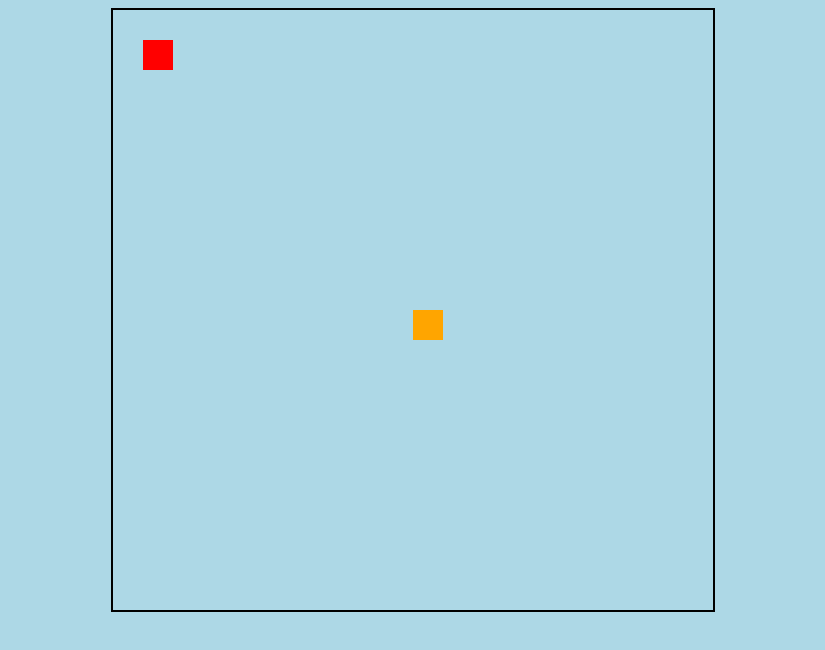
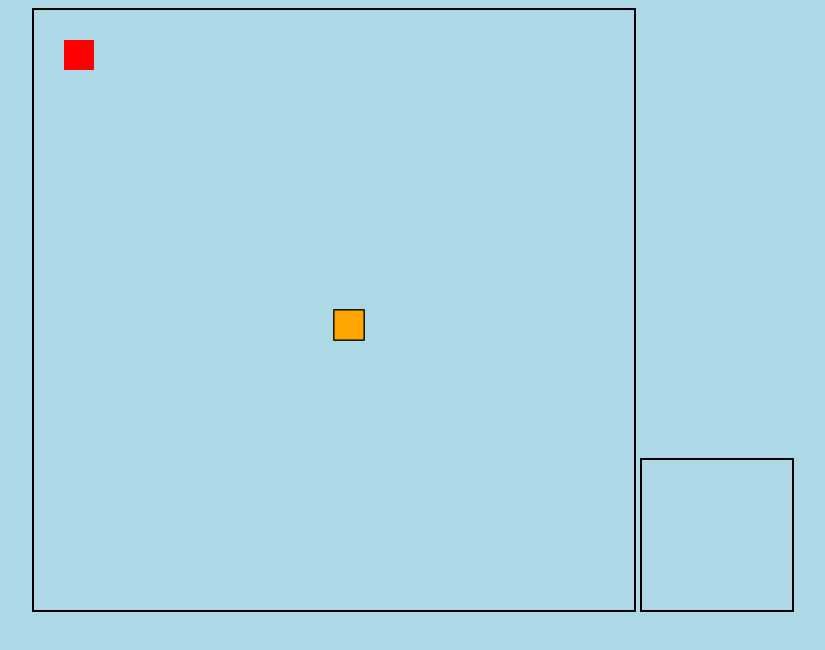
Before and after one commit to quirkyexplorer/SnakeGame, a plain HTML site: page main.html in a window 1280 px wide. Shown: the whole page, without its empty margins (227-1052 px from the left). Drawn offline with Linux system fonts and the light colour scheme.

Commit message:
need to display the score

```diff
--- a/index.js
+++ b/index.js
@@ -1,5 +1,9 @@
 const canvas = document.getElementById("canvas");
 const ctx = canvas.getContext("2d");
+
+//const canvas2 = document.getElementById("score");  // for the score
+// const ctx2 = canvas2.getContext("2d");
+
 
 let speed = 4;
 let tileCount = 20; // number of preferred tiles
@@ -8,18 +12,16 @@ let tileSize = 30// clientWidth returns the width of an element in pixels
 let headX = 300; // starting position of snake
 let headY = 300;
 
+//
+let head = 0;
+
 // to draw the body of the snake
-let snake = [{x:300, y:300}, {x:270, y:300}, {x:240, y:300}];
-console.log(snake[0].x);
-console.log(typeof(snake));
+// array for snake parts
+let snake = [{x:300, y:300}, {x:270, y:300}, {x:240, y:300}]; // we need to call this to grow the snake or add parts
+
 // random range for apple to appear
 min = 0;
 max = 600;
-
-// array for snake parts
-
-const snakeParts = [];
-let tailLength = 2;
 
 // initialize the speed of the snake
 let xvelocity = 0;
@@ -35,16 +37,13 @@ let score = 0;
 // create game loop-to continously update screen
 function drawGame() {
 
-    //changeSnakePosition();  // maybe we dont need this one here.
     clearScreen();
     drawApple();
 
     changeSnakePosition();
     drawSnake();
+    //displayScore();
 
-    // history();
-    // apple has to stay, it cant be redrawn everytime.
-    // a helper function must update it once snake eats it.
     const time = setTimeout(drawGame, 1000/speed); // update screen 4 times a second
     gameOver(time);
     // console.log(getRandomInt(min, max));
@@ -52,14 +51,18 @@ function drawGame() {
 
 function gameOver(time) {  // this function freezes the image when
     // snake hits a wall
-    if (headX + 60 > 600 || headX - 30 < 0 || headY + 60 >
-        600 || headY - 30 < 0) {
+    if (head.x + 60 > 630 || head.x - 30 < -30 || head.y + 60 >
+        630 || head.y - 30 < -30) {
+
+       drawSnake();
        clearTimeout(time); // dont update if going
        // outside the bounds. freeze the image.
     }
 
 }
 
+
+// to draw the apple
 function getRandomInt(min, max, tileSize) {
     return Math.floor(Math.random() * ((max - min) / tileSize)) * tileSize + min;// max is inclusive and min is inclusive
 }
@@ -78,7 +81,7 @@ function drawSnake() {
 }
 
 function changeSnakePosition() {
-    const head = {x: snake[0].x + xvelocity, y: snake[0].y  + yvelocity};
+    head = {x: snake[0].x + xvelocity, y: snake[0].y  + yvelocity};
     snake.unshift(head);
     snake.pop();
     // / this one updates the snake position
@@ -89,8 +92,10 @@ function changeSnakePosition() {
 
 function drawSnakePart(snakePart) {
     ctx.fillStyle = "orange";
-    console.log( "from drawSnake","headX", headX, "headY", headY);
+    //console.log( "from drawSnake","headX", headX, "headY", headY);
     ctx.fillRect(snakePart.x, snakePart.y, tileSize, tileSize);
+    ctx.strokeStyle = "black";
+    ctx.strokeRect(snakePart.x, snakePart.y, tileSize, tileSize);
     //console.log("snakePart from drawsnakePart", typeof(snakePart.x),snakePart.x);
 }
 
@@ -99,15 +104,24 @@ function drawApple() {
         // this.appleY = getRandomInt(min, max, tileSize);
         ctx.fillStyle = "red";
         ctx.fillRect(appleX, appleY, tileSize, tileSize);
-        if (headX == appleX && headY == appleY) {
+        if (head.x == appleX && head.y == appleY) {  // if it east the apple
             // console.log("hit");
             appleX = getRandomInt(min, max, tileSize);
             appleY = getRandomInt(min, max, tileSize);
+            newSegment = [snake[0]];
+            snake.push(newSegment);
+            snake.push(newSegment);
             score += 5; // updates score if hit
             console.log(score);
                  };
 
 }
+
+// we display the score here
+// function displayScore() {
+//         ctx2.fillStyle = "white";
+//         ctx2.fillRect(-100, 100, clientWidth, clientHeight);
+// }
 
 window.addEventListener('keydown', keyDown, false);
 
--- a/main.html
+++ b/main.html
@@ -13,6 +13,8 @@
 <body>
     <canvas id="canvas" width="600" height="600" style="border:2px solid #000000;"></canvas>
     <script src="index.js"></script>
+    <canvas id="score" width="150" height="150" style="border:2px solid #000000;"></canvas>
+
 </body>
 
 </html>
```
